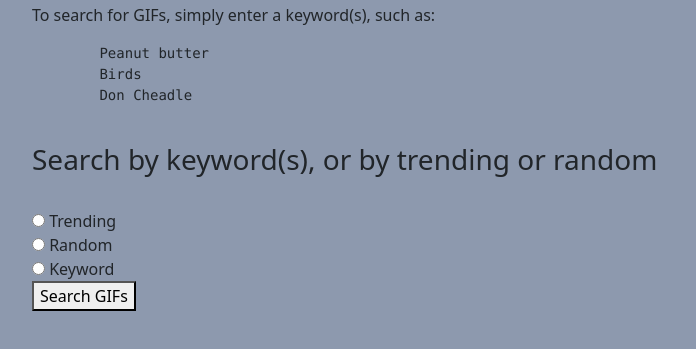
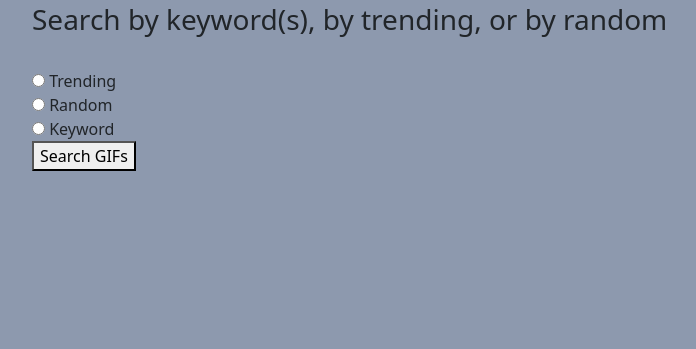
Before and after one commit to besure94/giphy-API, a website built with webpack: page src/index.html in a window 1280 px wide. Shown: the part 53-402 px from the top of the page, without its empty margins (50-746 px from the left). Built offline with nearby package versions, Linux system fonts and the light colour scheme.

Commit message:
Edit UI.

```diff
--- a/src/index.html
+++ b/src/index.html
@@ -8,14 +8,8 @@
 <body>
   <div class="container">
     <h1>Search for GIFs below!</h1>
-    <p>To search for GIFs, simply enter a keyword(s), such as:</p>
-    <pre>
-        Peanut butter
-        Birds
-        Don Cheadle
-      </pre>
     <form>
-      <h3>Search by keyword(s), or by trending or random</h3>
+      <h3>Search by keyword(s), by trending, or by random</h3>
       <div class="form-group hidden" id="keywordInput">
         <label for="keyword">Enter keyword(s):</label>
         <input id="keyword" type="text" name="keyword">
--- a/src/index.js
+++ b/src/index.js
@@ -30,7 +30,7 @@ function printError(apiResponse, keyword) {
 }
 
 function createImage(url) {
-  let gifsDiv = document.querySelector("div#showGifs")
+  let gifsDiv = document.querySelector("div#showGifs");
   let img = document.createElement("img");
   img.src = url;
   img.height = "300";
@@ -39,7 +39,8 @@ function createImage(url) {
 }
 
 function printElements(apiResponse) {
-  let gifsDiv = document.querySelector("div#showGifs")
+  console.log(apiResponse);
+  let gifsDiv = document.querySelector("div#showGifs");
   gifsDiv.innerHTML = null;
   if (Array.isArray(apiResponse.data)) {
     for (let index = 0; index < 12; index++) {
```
